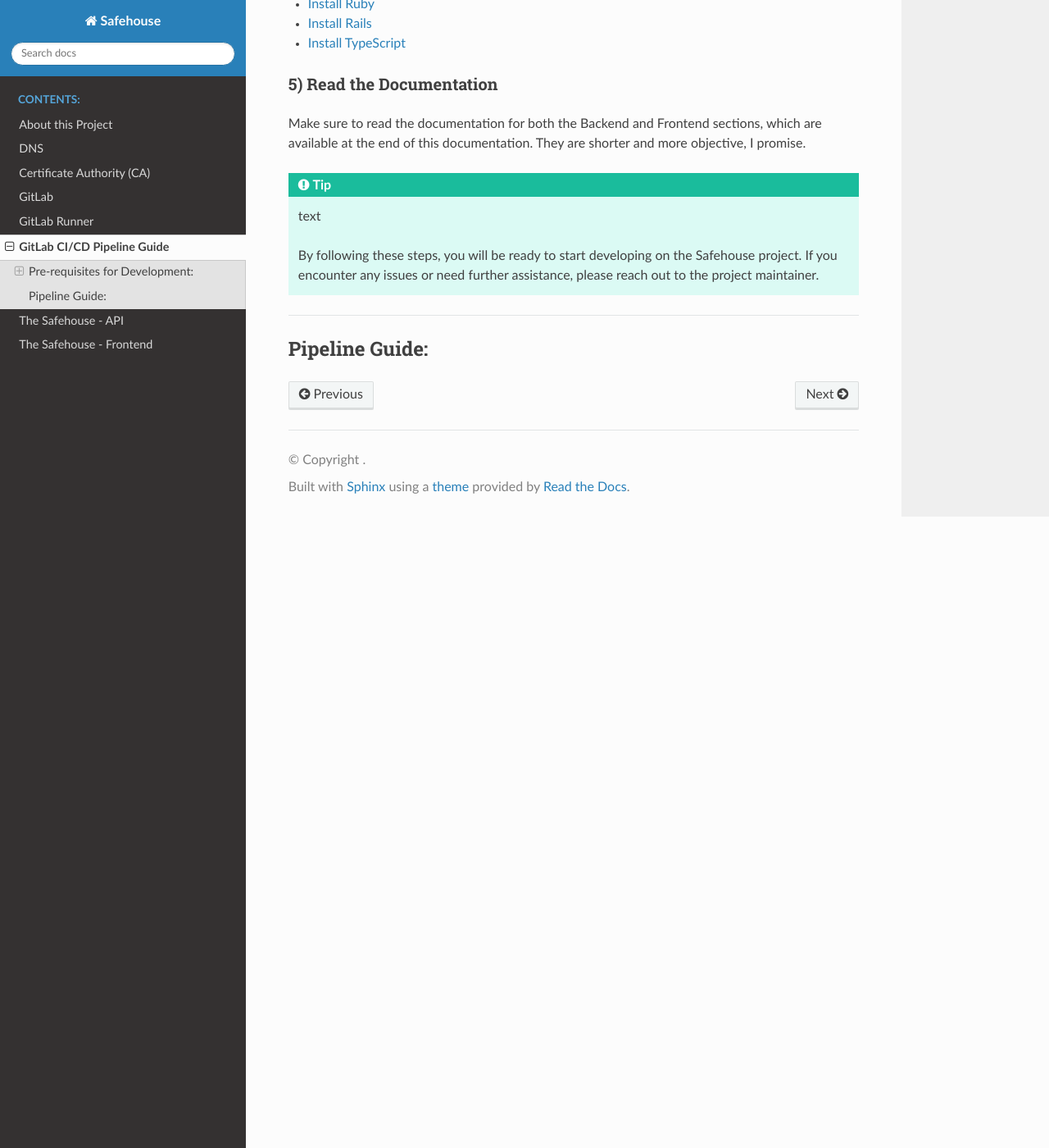
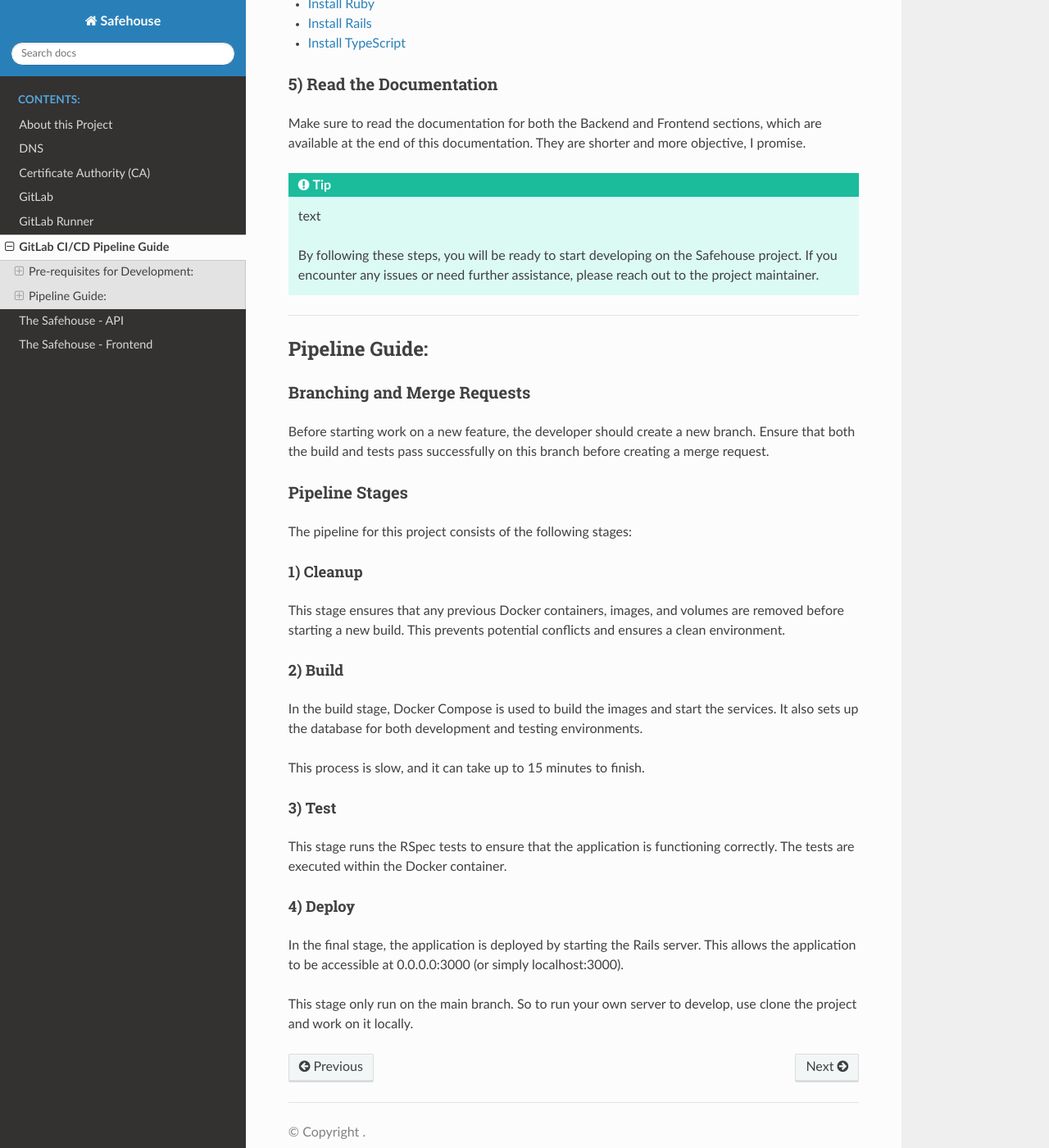
Before and after one commit to adnir-andrade/safehouse, a Sphinx documentation site: the page built from docs/pipeline.rst, in a window 1280 px wide and 1400 px high, scrolled down 831 px. Shown: the whole window at 82% size. Built offline with Sphinx 7.4.7 and the Read the Docs theme 2.0.0, drawn with Linux system fonts in a browser that asks for light colours.

Commit message:
Update docs

```diff
--- a/docs/pipeline.rst
+++ b/docs/pipeline.rst
@@ -50,3 +50,37 @@
 
 Pipeline Guide:
 -----------------
+
+Branching and Merge Requests
+~~~~~~~~~~~~~~~~
+
+Before starting work on a new feature, the developer should create a new branch. Ensure that both the build and tests pass successfully on this branch before creating a merge request.
+
+Pipeline Stages
+~~~~~~~~~~~~~~~~
+
+The pipeline for this project consists of the following stages:
+
+1) Cleanup
+^^^^^^^^^^^^^^^^
+
+This stage ensures that any previous Docker containers, images, and volumes are removed before starting a new build. This prevents potential conflicts and ensures a clean environment.
+
+2) Build
+^^^^^^^^^^^^^^^^
+
+In the build stage, Docker Compose is used to build the images and start the services. It also sets up the database for both development and testing environments.
+
+This process is slow, and it can take up to 15 minutes to finish.
+
+3) Test
+^^^^^^^^^^^^^^^^
+
+This stage runs the RSpec tests to ensure that the application is functioning correctly. The tests are executed within the Docker container.
+
+4) Deploy
+^^^^^^^^^^^^^^^^
+
+In the final stage, the application is deployed by starting the Rails server. This allows the application to be accessible at 0.0.0.0:3000 (or simply localhost:3000).
+
+This stage only run on the main branch. So to run your own server to develop, use clone the project and work on it locally.
```
